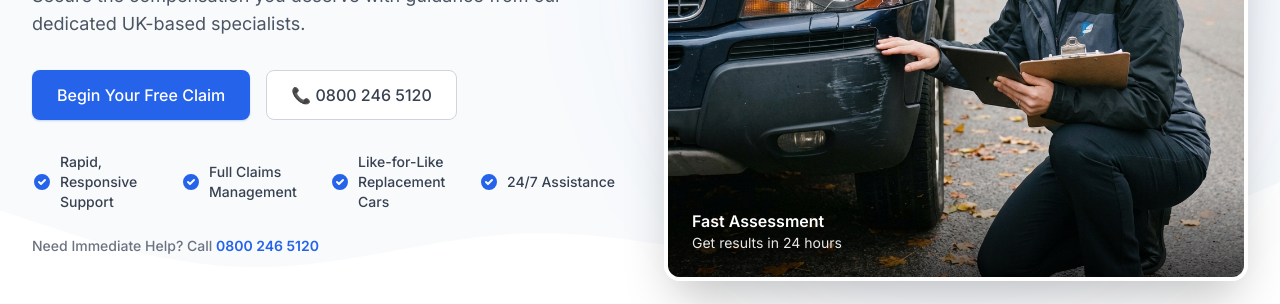
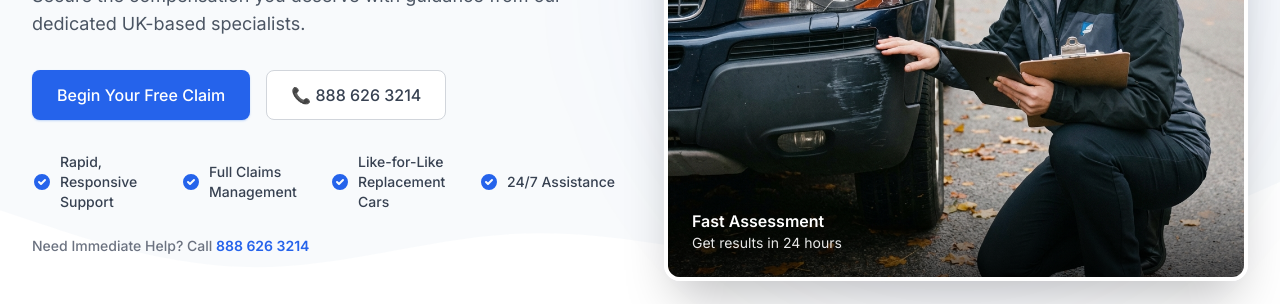
Before and after one commit to boopul22/CloudflareUSA1, a React (Vite) app: page / in a window 1280 px wide. Shown: the part 447-751 px from the top of the page. Built offline with nearby package versions, Linux system fonts and the light colour scheme.

Commit message:
Update disclaimer and footer content

```diff
--- a/components/Footer.tsx
+++ b/components/Footer.tsx
@@ -104,6 +104,9 @@ export const Footer: React.FC = () => {
             <p className="text-xs text-gray-500 leading-relaxed">
               Autoclaimfiling.online is a marketing service connecting consumers with legal and insurance professionals. We are not a law firm, do not provide legal advice, and do not make decisions regarding claims. All case evaluations are performed by third-party professionals. Results are not guaranteed and past performance does not predict future outcomes.
             </p>
+            <p className="text-xs text-gray-500 leading-relaxed mt-4">
+              As an independent service, we have no ties to any insurance companies. We are a lead generation marketing company which generate MVA leads for a panel of Third Party companies.
+            </p>
           </div>
 
           <div className="flex flex-col md:flex-row justify-between items-center gap-4 text-sm text-gray-600">
--- a/components/Hero.tsx
+++ b/components/Hero.tsx
@@ -22,8 +22,8 @@ export const Hero: React.FC = () => {
               <Button href="#contact" className="shadow-lg shadow-blue-500/30 w-full sm:w-auto">
                 Begin Your Free Claim
               </Button>
-              <Button variant="outline" className="bg-white border-gray-300 text-gray-700 hover:bg-gray-50 w-full sm:w-auto" href="tel:08002465120">
-                📞 0800 246 5120
+              <Button variant="outline" className="bg-white border-gray-300 text-gray-700 hover:bg-gray-50 w-full sm:w-auto" href="tel:8886263214">
+                📞 888 626 3214
               </Button>
             </div>
 
@@ -56,7 +56,7 @@ export const Hero: React.FC = () => {
             </div>
 
             <div className="mt-6 text-center lg:text-left">
-              <p className="text-sm text-gray-500 font-medium">Need Immediate Help? Call <a href="tel:08002465120" className="text-brand-primary hover:underline font-semibold">0800 246 5120</a></p>
+              <p className="text-sm text-gray-500 font-medium">Need Immediate Help? Call <a href="tel:8886263214" className="text-brand-primary hover:underline font-semibold">888 626 3214</a></p>
             </div>
           </div>
 
--- a/components/Privacy.tsx
+++ b/components/Privacy.tsx
@@ -280,7 +280,7 @@ export const Privacy: React.FC = () => {
             </p>
             <div className="bg-brand-primary/5 border border-brand-primary/20 rounded-lg p-5 mt-4">
               <p className="leading-relaxed">
-                <strong>To opt out of the sale of your personal information:</strong> Please email us at <a href="mailto:autoclaimfiling@gmail.com" className="text-brand-primary hover:underline">autoclaimfiling@gmail.com</a> with the subject line "Do Not Sell My Personal Information" or call us at <a href="tel:8886263214" className="text-brand-primary hover:underline">888-626-3214</a>.
+                <strong>To opt out of the sale of your personal information:</strong> Please email us at <a href="mailto:autoclaimfiling@gmail.com" className="text-brand-primary hover:underline">autoclaimfiling@gmail.com</a> with the subject line "Do Not Sell My Personal Information" or call us at <a href="tel:8886263214" className="text-brand-primary hover:underline">888 626 3214</a>.
               </p>
             </div>
           </section>
@@ -331,7 +331,7 @@ export const Privacy: React.FC = () => {
             <div className="bg-gray-50 rounded-lg p-5 border border-gray-100">
               <p className="mb-2"><strong>Autoclaimfiling.online</strong></p>
               <p className="mb-1">Email: <a href="mailto:autoclaimfiling@gmail.com" className="text-brand-primary hover:underline">autoclaimfiling@gmail.com</a></p>
-              <p className="mb-1">Phone: <a href="tel:8886263214" className="text-brand-primary hover:underline">888-626-3214</a></p>
+              <p className="mb-1">Phone: <a href="tel:8886263214" className="text-brand-primary hover:underline">888 626 3214</a></p>
               <p>Address: Florida, USA</p>
             </div>
             <p className="leading-relaxed mt-4">
--- a/components/Terms.tsx
+++ b/components/Terms.tsx
@@ -289,7 +289,7 @@ export const Terms: React.FC = () => {
             <div className="bg-gray-50 rounded-lg p-5 border border-gray-100">
               <p className="mb-2"><strong>Autoclaimfiling.online</strong></p>
               <p className="mb-1">Email: <a href="mailto:autoclaimfiling@gmail.com" className="text-brand-primary hover:underline">autoclaimfiling@gmail.com</a></p>
-              <p className="mb-1">Phone: <a href="tel:8886263214" className="text-brand-primary hover:underline">888-626-3214</a></p>
+              <p className="mb-1">Phone: <a href="tel:8886263214" className="text-brand-primary hover:underline">888 626 3214</a></p>
               <p>Address: Florida, USA</p>
             </div>
           </section>
```
